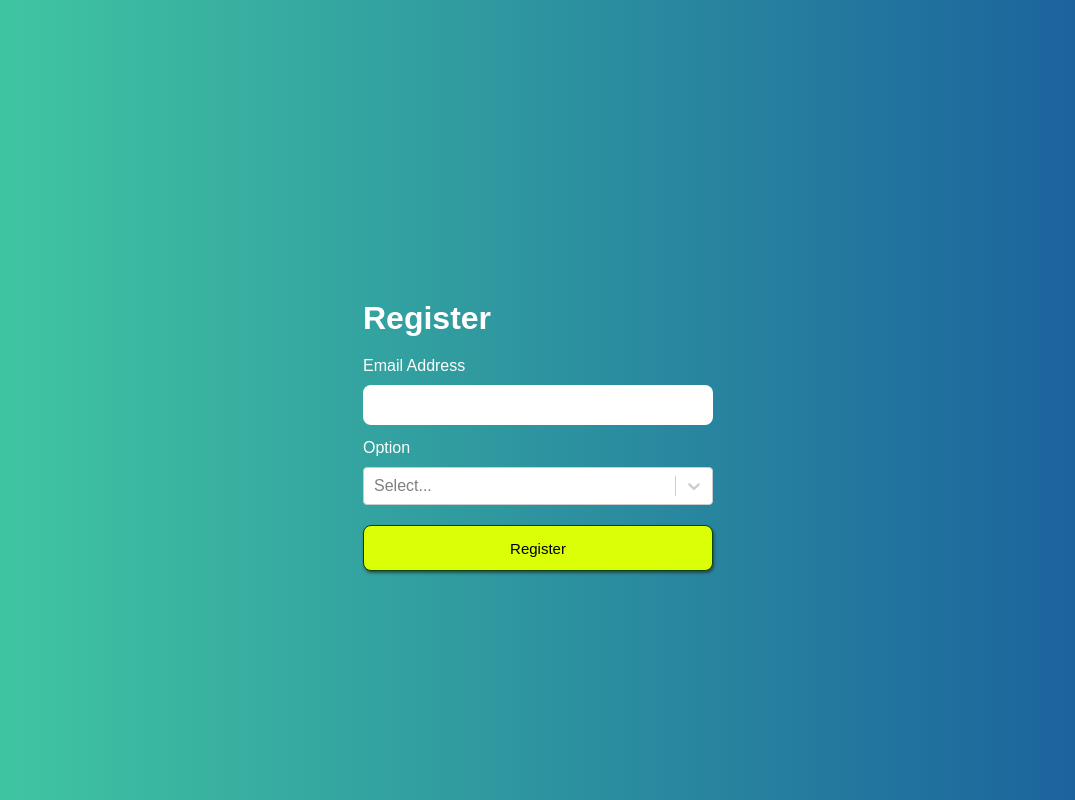
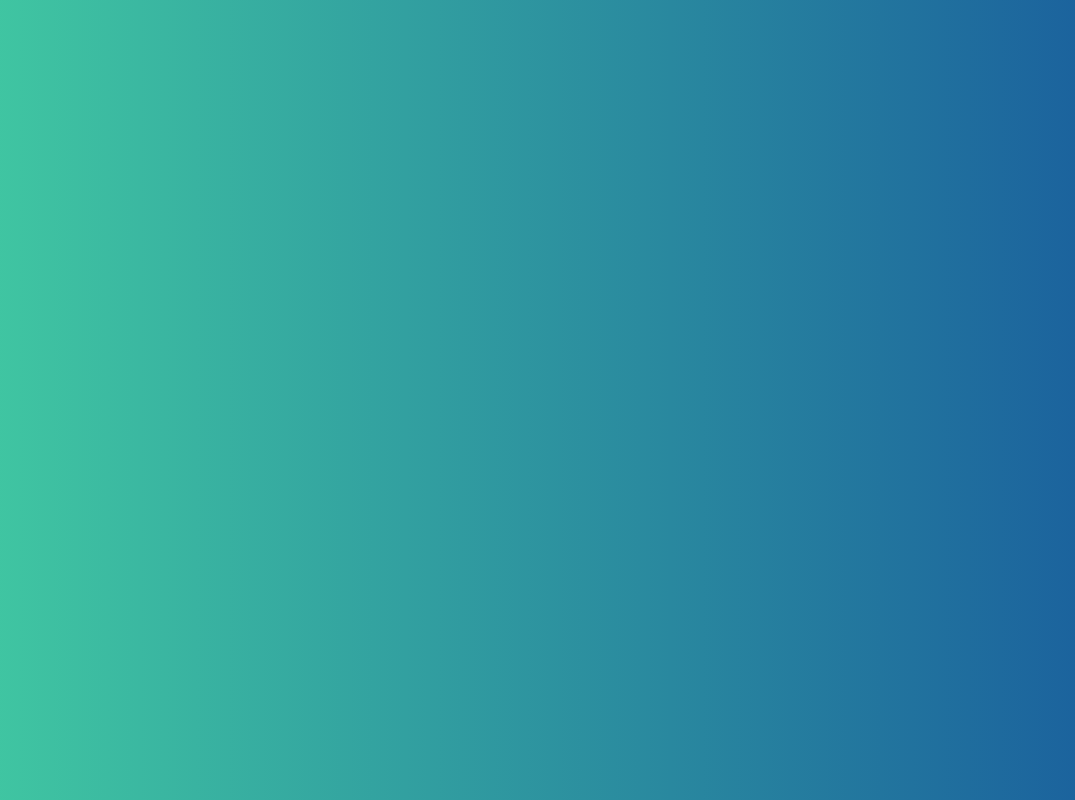
Before and after one commit to mdeveloper20/reactReminder, a React (Create React App) app: page / in a window 1280 px wide. Shown: the whole page, without its empty margins (102-1177 px from the left). Built offline with nearby package versions, Linux system fonts and the light colour scheme; the HTML template or start-up script is replaced by a standard one.

Commit message:
remove unnecessary items.

```diff
--- a/src/App.js
+++ b/src/App.js
@@ -1,11 +1,11 @@
-import React from 'react'
+import React, { useState } from 'react'
 import './App.css'
-import { RegisterForm } from './RegisterForm'
+
 
 function App () {
   return (
     <div className='app'>
-      <RegisterForm/>
+
     </div>
   )
 }
--- a/src/CustomSelect.js
+++ /dev/null
@@ -1,21 +0,0 @@
-import React from 'react';
-import Select from 'react-select';
-
-export default ({ onChange, options, value, className }) => {
-
-    const defaultValue = (options, value) => {
-        return options ? options.find(option => option.value === value) : "";
-    };
-
-    return (
-        <div className={className}>
-            <Select
-                value={defaultValue(options, value)}
-                onChange={value => {
-                    onChange(value)
-
-                }} options={options} />
-        </div>
-
-    )
-}
--- a/src/RegisterForm.js
+++ /dev/null
@@ -1,68 +0,0 @@
-import React from 'react'
-import { useFormik } from 'formik'
-import CustomSelect from './CustomSelect'
-const options = [
-  { value: 'developer', label: 'Software Developer' },
-  { value: 'chef', label: 'Chef' },
-  { value: 'enginner', label: 'Enginner' },
-  { value: 'painter', label: 'Painter' }
-
-]
-export function RegisterForm () {
-
-  const validate = values => {
-    const errors = {}
-
-    if (!values.email) {
-      errors.email = 'Required'
-    }
-
-    if(!values.job){
-      errors.job='Required'
-    }
-
-    return errors
-  }
-
-  const formik = useFormik({
-
-    initialValues: {
-      email: '',
-      job: ''
-    },
-    validate,
-    onSubmit: values => {
-      console.log(values)
-    }
-
-  })
-
-  return (<div>
-    <h1>Register </h1>
-    <form onSubmit={formik.handleSubmit}>
-
-      <label htmlFor="email">Email Address</label>
-
-      <input
-        id="email"
-        name="email"
-        type="email"
-        className='input'
-        onChange={formik.handleChange}
-        value={formik.values.email}/>
-      {formik.errors.email ? <div className='error'>{formik.errors.email}</div> : null}
-      <label htmlFor="job">Option</label>
-
-      <CustomSelect
-        className='input'
-        onChange={value=>formik.setFieldValue('job',value.value)}
-        value={formik.values.job}
-        options={options}
-        />
-      {formik.errors.job ? <div className='error'>{formik.errors.job}</div> : null}
-
-      <button type="submit">Register</button>
-
-    </form>
-  </div>)
-}
```
